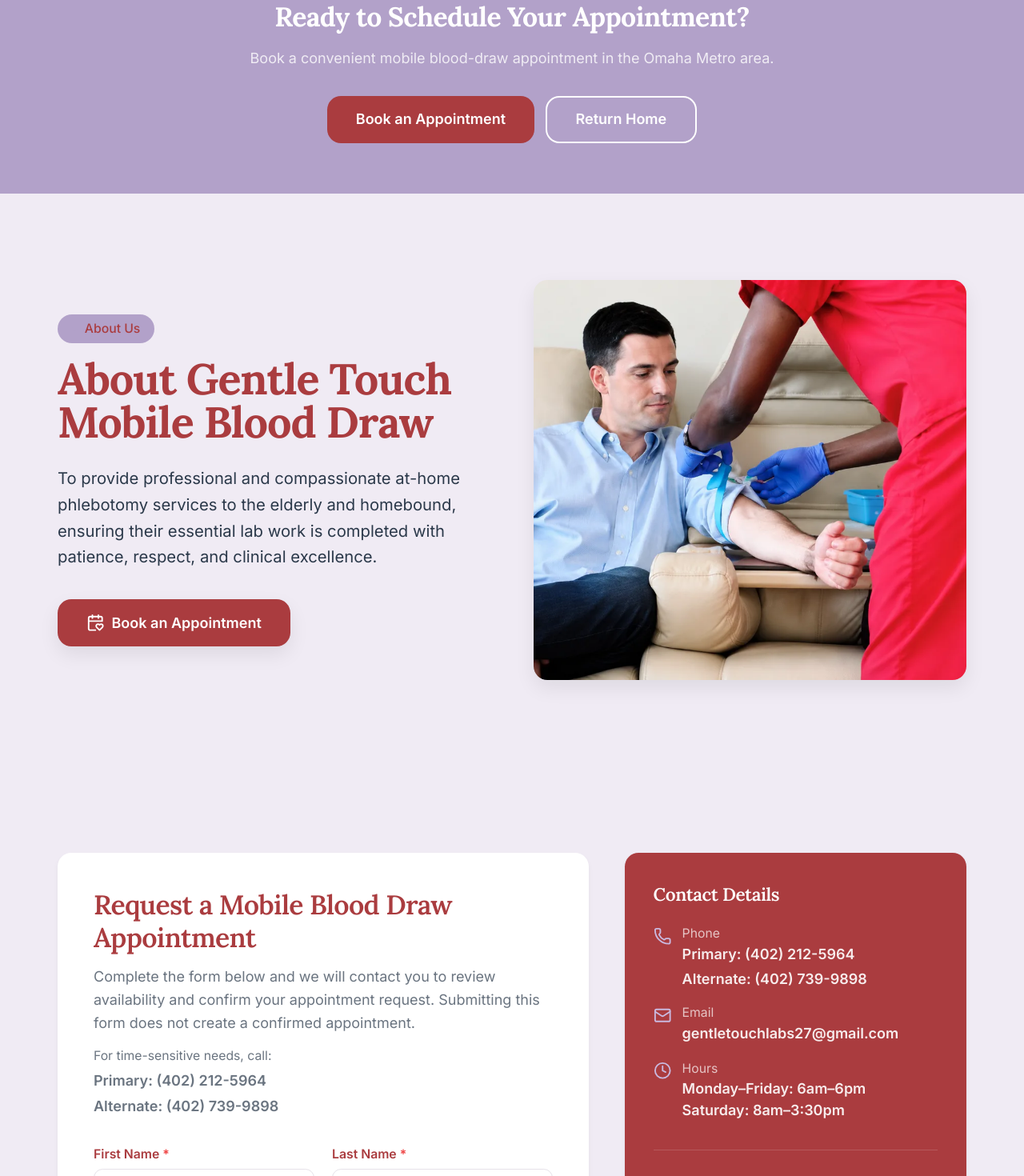
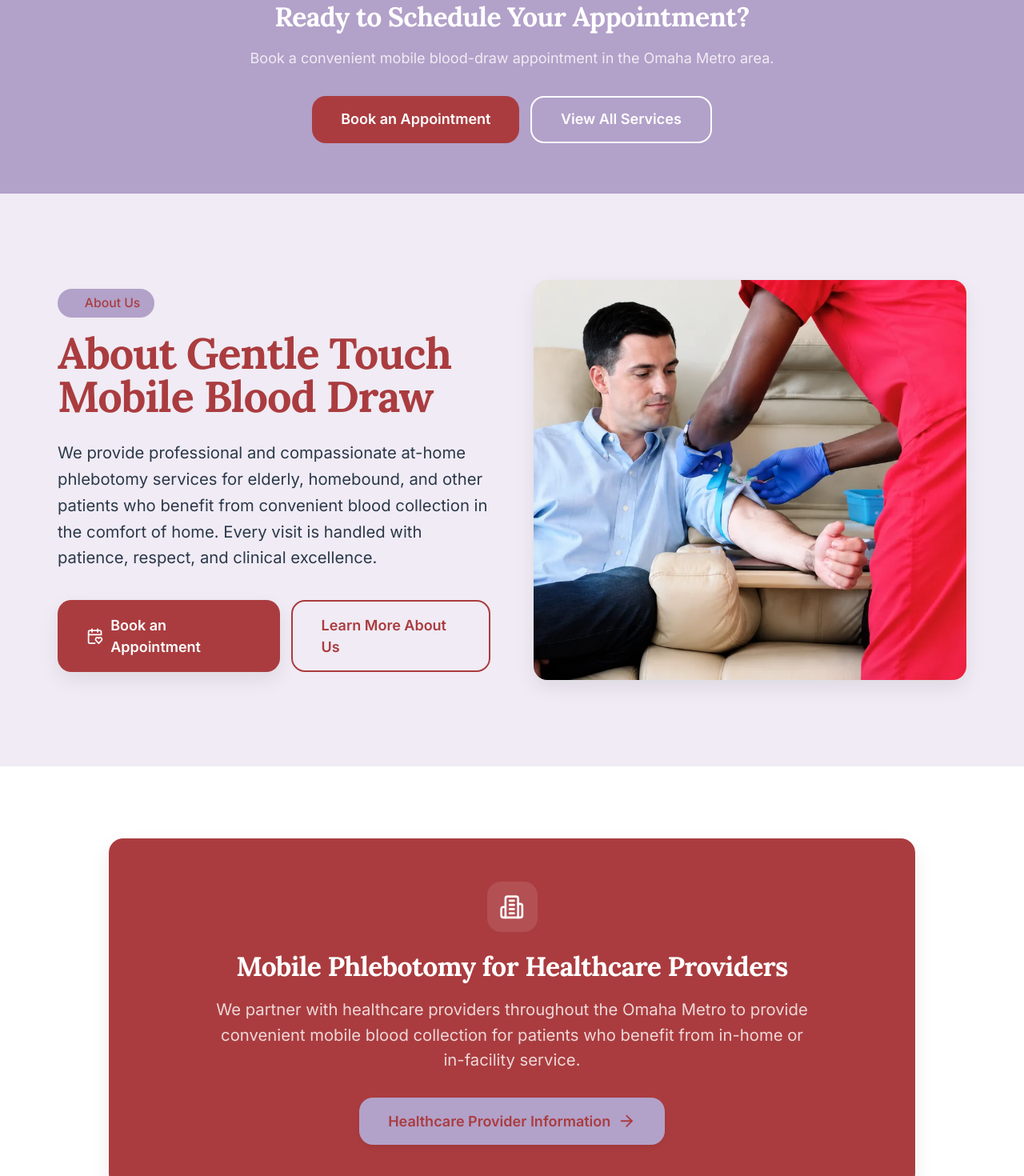
Before and after one commit to madidio/gentle-touch-mobile-phlebotomy, a React (Vite) app: page / in a window 1280 px wide. Shown: the part 2200-3670 px from the top of the page at 80% size. Built offline with nearby package versions, Linux system fonts and the light colour scheme; no server answers.

Commit message:
Improve internal linking and provider content

```diff
--- /dev/null
+++ b/src/components/sections/HomeProviders.jsx
@@ -0,0 +1,35 @@
+import React from "react";
+import { Building2, ArrowRight } from "lucide-react";
+import { Link } from "react-router-dom";
+
+export default function HomeProviders() {
+  return (
+    <section className="w-full bg-white py-16 sm:py-20">
+      <div className="mx-auto max-w-5xl px-6 sm:px-10 lg:px-16">
+        <div className="rounded-2xl bg-primary px-6 py-10 text-center shadow-gt-lg sm:px-10 sm:py-12">
+          <div className="mx-auto flex h-14 w-14 items-center justify-center rounded-xl bg-white/10">
+            <Building2 className="h-7 w-7 text-white" />
+          </div>
+
+          <h2 className="mt-5 font-heading text-2xl font-bold text-white sm:text-3xl">
+            Mobile Phlebotomy for Healthcare Providers
+          </h2>
+
+          <p className="mx-auto mt-4 max-w-2xl text-base leading-relaxed text-white/80 sm:text-lg">
+            We partner with healthcare providers throughout the Omaha Metro to
+            provide convenient mobile blood collection for patients who benefit
+            from in-home or in-facility service.
+          </p>
+
+          <Link
+            to="/providers"
+            className="mt-7 inline-flex min-h-[52px] items-center justify-center gap-2 rounded-xl bg-accent px-8 py-3.5 text-base font-semibold text-accent-foreground shadow-gt transition-all duration-200 hover:scale-[1.03]"
+          >
+            Healthcare Provider Information
+            <ArrowRight className="h-5 w-5" />
+          </Link>
+        </div>
+      </div>
+    </section>
+  );
+}
--- a/src/components/sections/HowItWorks.jsx
+++ b/src/components/sections/HowItWorks.jsx
@@ -1,25 +1,30 @@
 import React from "react";
-import { FileText, CalendarCheck, Stethoscope, ArrowRight } from "lucide-react";
+import {
+  FileText,
+  CalendarCheck,
+  Stethoscope,
+  ArrowRight,
+} from "lucide-react";
 
 const steps = [
   {
     number: "1",
     icon: FileText,
     title: "Provider Orders Labs",
-    text: "Your doctor or clinic orders your lab work (LabCorp, Quest, etc.) and recommends our service."
+    text: "Your doctor or healthcare provider orders the laboratory testing you need.",
   },
   {
     number: "2",
     icon: CalendarCheck,
     title: "Schedule Your Draw",
-    text: "You can easily book online or call us at (402) 212-5964 to schedule your in-home or in-facility appointment."
+    text: "Book online or call us at (402) 212-5964 to schedule your convenient in-home or in-facility blood draw.",
   },
   {
     number: "3",
     icon: Stethoscope,
-    title: "We Draw & Transport",
-    text: "A certified phlebotomist arrives, performs the draw with care, and handles labeling and transport. Results go directly to your provider's EMR."
-  }
+    title: "We Collect & Transport",
+    text: "A certified phlebotomist arrives, performs your blood draw with care, properly labels the specimens, and handles transport according to the applicable lab requirements.",
+  },
 ];
 
 export default function HowItWorks() {
@@ -29,20 +34,23 @@
         {/* Section heading */}
         <div className="mx-auto max-w-3xl text-center">
           <h2 className="font-heading text-3xl font-semibold leading-tight text-primary sm:text-4xl">
-            How It Works
+            How Mobile Blood Draws Work
           </h2>
+
           <p className="mt-5 text-lg leading-relaxed text-foreground/70">
-            Getting your lab work done has never been easier.
+            From your provider's lab order to convenient specimen collection,
+            we make the mobile blood draw process simple.
           </p>
         </div>
 
         {/* 3-step layout */}
-        <div className="mt-16 grid grid-cols-1 gap-8 md:grid-cols-3 relative">
+        <div className="relative mt-16 grid grid-cols-1 gap-8 md:grid-cols-3">
           {/* Connecting line (desktop only) */}
-          <div className="hidden md:block absolute top-10 left-[16.66%] right-[16.66%] h-px bg-border" />
+          <div className="absolute left-[16.66%] right-[16.66%] top-10 hidden h-px bg-border md:block" />
 
           {steps.map((step) => {
             const Icon = step.icon;
+
             return (
               <div
                 key={step.number}
@@ -50,15 +58,17 @@
               >
                 {/* Number badge */}
                 <div className="relative z-10 flex h-20 w-20 items-center justify-center rounded-full bg-primary text-white shadow-gt">
-                  <span className="absolute -top-2 -right-2 flex h-7 w-7 items-center justify-center rounded-full bg-accent text-xs font-bold text-white">
+                  <span className="absolute -right-2 -top-2 flex h-7 w-7 items-center justify-center rounded-full bg-accent text-xs font-bold text-white">
                     {step.number}
                   </span>
+
                   <Icon className="h-9 w-9" />
                 </div>
 
                 <h3 className="mt-6 font-heading text-xl font-semibold text-primary">
                   {step.title}
                 </h3>
+
                 <p className="mt-3 max-w-xs text-base leading-relaxed text-foreground/70">
                   {step.text}
                 </p>
@@ -70,7 +80,7 @@
         {/* CTA */}
         <div className="mt-16 flex justify-center">
           <a
-            href="#book"
+            href="/#book"
             className="inline-flex min-h-[52px] items-center justify-center gap-2 rounded-xl bg-primary px-8 py-3.5 text-base font-semibold text-white shadow-gt-lg transition-all duration-200 hover:scale-[1.03] hover:bg-secondary focus-visible:outline-none focus-visible:ring-4 focus-visible:ring-primary/40"
           >
             Book Your Appointment Now
--- a/src/components/sections/Services.jsx
+++ b/src/components/sections/Services.jsx
@@ -1,3 +1,4 @@
+
 import React from "react";
 import PricingTable from "@/components/sections/services/PricingTable";
 
@@ -54,10 +55,10 @@
             </a>
 
             <a
-              href="/"
+              href="/services"
               className="inline-flex min-h-[50px] items-center justify-center rounded-xl border-2 border-white px-8 py-3 font-semibold text-white transition hover:bg-white hover:text-primary"
             >
-              Return Home
+              View All Services
             </a>
           </div>
         </div>
--- a/src/components/sections/WhyChooseUs.jsx
+++ b/src/components/sections/WhyChooseUs.jsx
@@ -5,23 +5,23 @@
   {
     icon: ShieldCheck,
     title: "Certified & Experienced",
-    text: "Phlebotomist Kofi Gunubu, CPT (ASCP), has over 10 years of experience. Licensed, insured, and fully background-checked. NPI #1669321485."
+    text: "Phlebotomist Kofi Gunubu, CPT (ASCP), has over 10 years of experience. Licensed, insured, and fully background-checked. NPI #1669321485.",
   },
   {
     icon: Home,
     title: "Convenient & Punctual",
-    text: "We come to your home or facility on your schedule. No more stressful travel, waiting rooms, or missed appointments. We respect your time."
+    text: "We come to your home or facility on your schedule. No more stressful travel, waiting rooms, or missed appointments. We respect your time.",
   },
   {
     icon: Clock,
-    title: "Fast Turnaround",
-    text: "Results are delivered to your provider within 48 hours. Stat draws are available for urgent needs at $120."
+    title: "Priority Draws Available",
+    text: "Priority mobile blood collection is available for time-sensitive lab orders, with Stat Draw appointments starting at $120.",
   },
   {
     icon: HeartPulse,
     title: "Compassionate Care",
-    text: "We understand the anxiety some patients feel. Our service is built on patience, respect, and a gentle touch. Your comfort is our priority."
-  }
+    text: "We understand the anxiety some patients feel. Our service is built on patience, respect, and a gentle touch. Your comfort is our priority.",
+  },
 ];
 
 export default function WhyChooseUs() {
@@ -33,8 +33,10 @@
           <h2 className="font-heading text-3xl font-semibold leading-tight text-primary sm:text-4xl">
             Why Families and Providers Choose Gentle Touch
           </h2>
+
           <p className="mt-5 text-lg leading-relaxed text-foreground/70">
-            We're committed to making lab work convenient, comfortable, and stress-free.
+            We're committed to making mobile blood collection convenient,
+            comfortable, and stress-free.
           </p>
         </div>
 
@@ -42,17 +44,20 @@
         <div className="mt-14 grid grid-cols-1 gap-6 sm:grid-cols-2 lg:grid-cols-4">
           {features.map((feature) => {
             const Icon = feature.icon;
+
             return (
               <div
                 key={feature.title}
-                className="group flex flex-col items-start rounded-xl bg-card p-7 shadow-gt transition-all duration-300 hover:shadow-gt-lg hover:-translate-y-1"
+                className="group flex flex-col items-start rounded-xl bg-card p-7 shadow-gt transition-all duration-300 hover:-translate-y-1 hover:shadow-gt-lg"
               >
                 <div className="flex h-14 w-14 items-center justify-center rounded-xl bg-accent/20 text-accent transition-colors duration-300 group-hover:bg-accent group-hover:text-white">
                   <Icon className="h-7 w-7" />
                 </div>
+
                 <h3 className="mt-5 font-heading text-xl font-semibold text-primary">
                   {feature.title}
                 </h3>
+
                 <p className="mt-3 text-base leading-relaxed text-foreground/70">
                   {feature.text}
                 </p>
--- a/src/components/sections/about/AboutHero.jsx
+++ b/src/components/sections/about/AboutHero.jsx
@@ -3,6 +3,7 @@
 
 const AboutHero = ({ headingLevel = "h2" }) => {
   const Heading = headingLevel;
+  const isAboutPage = headingLevel === "h1";
 
   return (
     <section className="w-full bg-muted py-16 sm:py-24">
@@ -20,13 +21,14 @@
             </Heading>
 
             <p className="mt-6 text-lg leading-relaxed text-foreground">
-              To provide professional and compassionate at-home phlebotomy
-              services to the elderly and homebound, ensuring their essential
-              lab work is completed with patience, respect, and clinical
+              We provide professional and compassionate at-home phlebotomy
+              services for elderly, homebound, and other patients who benefit
+              from convenient blood collection in the comfort of home.
+              Every visit is handled with patience, respect, and clinical
               excellence.
             </p>
 
-            <div className="mt-8">
+            <div className="mt-8 flex flex-col gap-3 sm:flex-row">
               <a
                 href="/#book"
                 className="inline-flex min-h-[52px] items-center justify-center gap-2 rounded-xl bg-primary px-8 py-3.5 text-base font-semibold text-white shadow-gt-lg transition-all duration-300 hover:scale-105 hover:bg-secondary"
@@ -34,6 +36,15 @@
                 <CalendarHeart className="h-5 w-5" />
                 <span>Book an Appointment</span>
               </a>
+
+              {!isAboutPage && (
+                <a
+                  href="/about"
+                  className="inline-flex min-h-[52px] items-center justify-center rounded-xl border-2 border-primary px-8 py-3.5 text-base font-semibold text-primary transition-all duration-300 hover:bg-primary hover:text-white"
+                >
+                  Learn More About Us
+                </a>
+              )}
             </div>
           </div>
 
--- a/src/pages/Home.jsx
+++ b/src/pages/Home.jsx
@@ -1,6 +1,7 @@
 import Hero from "@/components/sections/Hero";
 import Services from "@/components/sections/Services";
 import AboutHero from "@/components/sections/about/AboutHero";
+import HomeProviders from "@/components/sections/HomeProviders";
 import BookingSection from "@/components/sections/BookingSection";
 import Footer from "@/components/sections/Footer";
 import PageMeta from "@/components/seo/PageMeta";
@@ -18,6 +19,7 @@
         <Hero />
         <Services />
         <AboutHero />
+        <HomeProviders />
         <BookingSection />
       </main>
 
```
